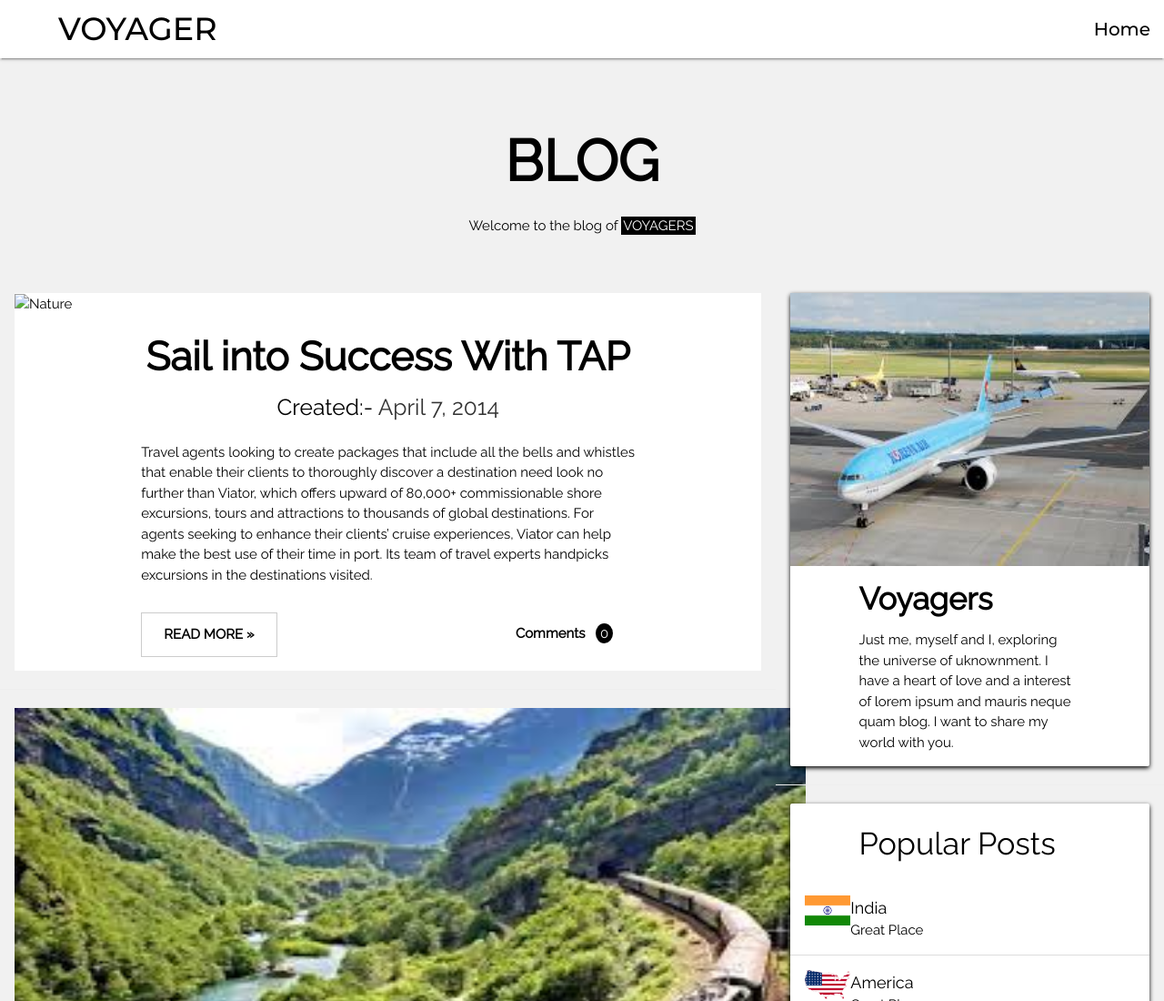
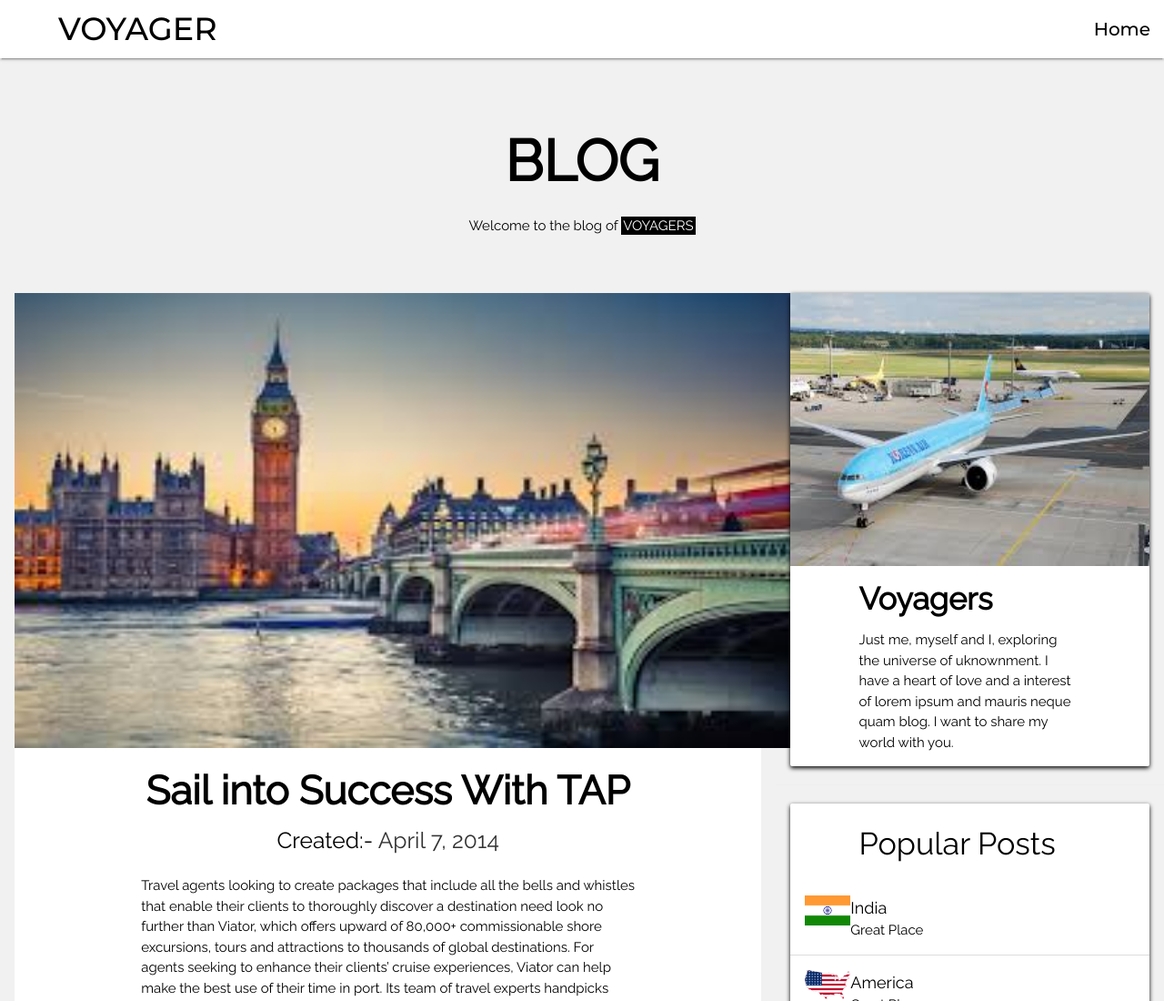
Before and after one commit to AanchalSharma09/Travel_and_Tourism-Website, a plain HTML site: page blogger.html in a window 1280 px wide. Shown: the top 1100 px of the page at 91% size. Drawn offline with nearby package versions, Linux system fonts and the light colour scheme.

Commit message:
Update blogger.html

```diff
--- a/blogger.html
+++ b/blogger.html
@@ -132,7 +132,7 @@ body,h1,h2,h3,h4,h5 {font-family: "Raleway", sans-serif}
 <div class="w3-col l8 s12">
   <!-- Blog entry -->
   <div class="card-4 margin white">
-    <img src="Images/Blog/london.jpg" alt="Nature" style="width: 870px; height: 500px;">
+     <img src="css/london.jpg" alt="Nature" style="width: 870px; height: 500px;">
     <div class="container">
       <h3 style="text-align: center;"><b>Sail into Success With TAP</b></h3>
       <h5 style="text-align: center;" >Created:- <span class="opacity">April 7, 2014</span></h5>
@@ -156,7 +156,7 @@ For agents seeking to enhance their clients’ cruise experiences, Viator can he
 
   <!-- Blog entry -->
   <div class="card-4 margin white">
-  <img src="css/norway.jpg" alt="Norway" style="width:870px; height: 500px;">
+     <img src="css/norway.jpg" alt="Norway" style="width:870px; height: 500px;">
     <div class="w3-container">
       <h3 style="text-align: center;" ><b>World's fastest-growing tourism destinations</b></h3>
       <h5 style="text-align: center;" >Created:- <span class="opacity">April 2, 2014</span></h5>
```
